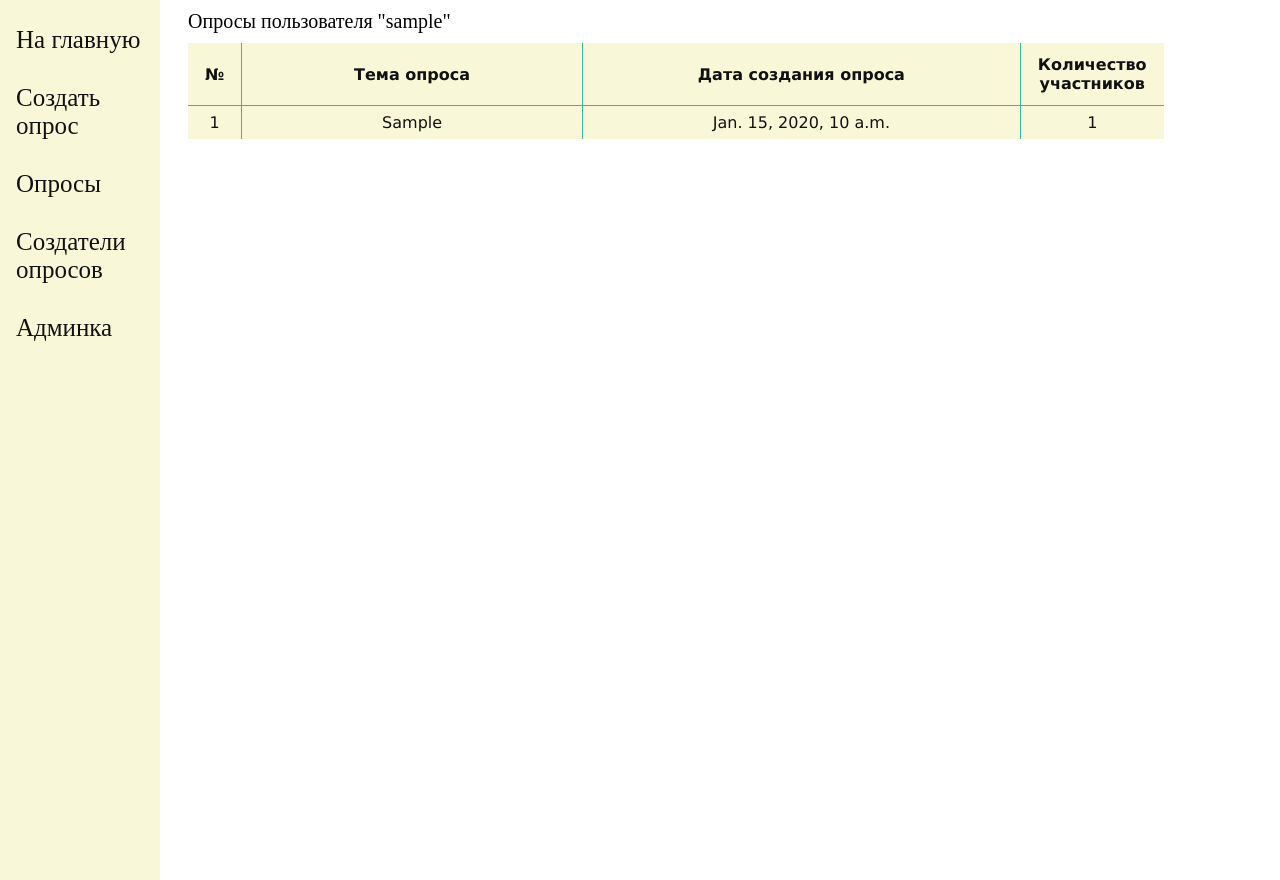
After one commit to RomanSrgvchL/HomeWorkNew, a Django app: page /creator/1 in a window 1280 px wide. The commit adds this page. Run offline with Django 4.2, Linux system fonts and the light colour scheme; tables that the repository leaves empty hold one stand-in row (values such as "Sample post").

Commit message:
создал классы представление, шаблоны

```diff
--- a/core/models.py
+++ b/core/models.py
@@ -2,7 +2,7 @@ from django.db import models
 
 
 class Creator(models.Model):
-    nickname = models.CharField('имя', max_length=100)
+    nickname = models.CharField('никнейм', max_length=100)
     dr = models.DateTimeField('дата регистриции', auto_now_add=True)
 
     def __str__(self):
@@ -11,8 +11,9 @@ class Creator(models.Model):
 
 class Poll(models.Model):
     creator = models.ForeignKey(Creator, verbose_name='creator', on_delete=models.CASCADE, related_name='polls')
-    theme = models.CharField('название', max_length=100)
+    theme = models.CharField('тема', max_length=100)
     dc = models.DateTimeField('дата создания', auto_now_add=True)
+    number = models.IntegerField('число участниов', default=0)
 
     def __str__(self):
         return self.theme
--- /dev/null
+++ b/core/static/core/css/styles.css
@@ -0,0 +1,82 @@
+/* The sidebar menu */
+.sidenav {
+    height: 100%; /* Full-height: remove this if you want "auto" height */
+    width: 160px; /* Set the width of the sidebar */
+    position: fixed; /* Fixed Sidebar (stay in place on scroll) */
+    z-index: 1; /* Stay on top */
+    top: 0; /* Stay at the top */
+    left: 0;
+    background-color: #f8f8d9; /* Black */
+    overflow-x: hidden; /* Disable horizontal scroll */
+    padding-top: 20px;
+}
+
+/* The navigation menu links */
+.sidenav a {
+    padding: 6px 8px 6px 16px;
+    text-decoration: none;
+    font-size: 25px;
+    color: #111;
+    display: block;
+}
+
+/* When you mouse over the navigation links, change their color */
+.sidenav a:hover {
+    color: blue;
+}
+
+/* Style page content */
+.main {
+    margin-left: 160px; /* Same as the width of the sidebar */
+    padding: 0px 10px;
+}
+
+/* On smaller screens, where height is less than 450px, change the style of the sidebar (less padding and a smaller font size) */
+@media screen and (max-height: 450px) {
+    .sidenav {padding-top: 15px;}
+    .sidenav a {font-size: 18px;}
+}
+
+table {
+    font-family: "Lucide Sans Unicode", "Lucida Grande", Sans-Serif;
+    font-size : 16px;
+    width: 640px;
+    text-align: center;
+    border-collapse: collapse;
+    background: #f8f8d9;
+    margin: 10px;
+}
+th {
+    color: #111;
+    border-bottom: 1px solid #37B5A5;
+    border-left: 1px solid #37B5A5;
+    padding: 12px 17px;
+}
+td {
+    color: #111;
+    border-bottom: 1px solid #37B5A5;
+    border-left: 1px solid #37B5A5;
+    padding: 7px 17px;
+}
+
+tr:last-child td {
+    border-bottom: none;
+}
+
+tr:hover td {
+    text-decoration: none;
+}
+
+tr:hover td.link {
+    text-decoration: underline;
+}
+
+a.text {
+  text-decoration: none;
+  color: blue;
+}
+
+p.text {
+    margin: 10px;
+    font-size : 20px;
+}
--- /dev/null
+++ b/core/templates/core/base.html
@@ -0,0 +1,23 @@
+<!DOCTYPE html>
+<html lang="en">
+<head>
+    {% load static %}
+    <meta charset="UTF-8">
+    <title>{{ title }}</title>
+    <link type="text/css" href="{% static 'core/css/styles.css' %}" rel="stylesheet" />
+</head>
+<body>
+    <!-- Side navigation -->
+    <div class="sidenav">
+      <a href="{% url 'mainpage' %}">На главную</a></br>
+      <a href="#">Создать опрос</a></br>
+      <a href="{% url 'polls' %}">Опросы</a></br>
+      <a href="{% url 'creators' %}">Создатели опросов</a></br>
+      <a href="/admin/">Админка</a></br>
+    </div>
+    <!-- Page content -->
+    <div class="main">
+        {% block content %}{% endblock %}
+    </div>
+</body>
+</html>
--- /dev/null
+++ b/core/templates/core/creator.html
@@ -0,0 +1,21 @@
+{% extends 'core/base.html' %}
+
+{% block content %}
+<table align="center" style="width: 90%; padding: 10px;">
+    <p class="text">Опросы пользователя "{{ creator }}"</p>
+    <tr>
+        <th style="width: 4%; border-left: none;">№</th>
+        <th style="width: 35%;">Тема опроса</th>
+        <th style="width: 45%;">Дата создания опроса</th>
+        <th style="width: 10%;">Количество участников</th>
+    </tr>
+    {% for poll in creator.polls.all %}
+        <tr>
+            <td style="border-left: none;">{{ forloop.counter }}</td>
+            <td>{{ poll }}</td>
+            <td>{{ poll.dc }}</td>
+            <td>{{ poll.number }}</td>
+        </tr>
+    {% endfor %}
+</table>
+{% endblock %}
--- a/core/urls.py
+++ b/core/urls.py
@@ -1,10 +1,13 @@
 from django.urls import path
 
-from core.views import Homepage
-from core.views import Info
+from core.views import Mainpage, Info, Creators, Creator, Polls, Poll
 
 
 urlpatterns = [
-    path('', Homepage.as_view(), name='homepage'),
+    path('', Mainpage.as_view(), name='mainpage'),
     path('info/', Info.as_view(), name='info'),
+    path('creators/', Creators.as_view(), name='creators'),
+    path('creator/<id>', Creator.as_view(), name='creator'),
+    path('polls/', Polls.as_view(), name='polls'),
+    path('poll/<id>', Poll.as_view(), name='poll'),
 ]
--- a/core/views.py
+++ b/core/views.py
@@ -1,14 +1,55 @@
 from django.shortcuts import render
 from django.views import View
 
-
-class Homepage(View):
-    def get(self, request):
-        context = {'text': 'Добро пожаловать!', 'title': 'Главная страница'}
-        return render(request=request, template_name='core/mainpage.html', context=context)
+from core import models
+from django.views.generic import ListView, DetailView, TemplateView
 
 
-class Info(View):
-    def get(self, request):
-        context = {'title': 'Информация о проекте'}
-        return render(request=request, template_name='core/info.html', context=context)
+class Mainpage(TemplateView):
+    template_name = 'core/mainpage.html'
+    extra_context = {'title': 'Главная страница'}
+
+
+class Info(TemplateView):
+    template_name = 'core/info.html'
+    extra_context = {'title': 'Информация о проекте'}
+
+
+class Creators(ListView):
+    template_name = 'core/creators.html'
+    extra_context = {'title': 'Создатели опросов'}
+    context_object_name = 'creators'
+    model = models.Creator
+
+
+class Creator(DetailView):
+    template_name = 'core/creator.html'
+    model = models.Creator
+    pk_url_kwarg = 'id'
+
+    def get_context_data(self, **kwargs):
+        creator = self.object
+        return super().get_context_data(title=creator)
+
+
+class Polls(ListView):
+    template_name = 'core/polls.html'
+    extra_context = {'title': 'Опросы'}
+    context_object_name = 'polls'
+    model = models.Poll
+
+
+class Poll(DetailView):
+    template_name = 'core/poll.html'
+    model = models.Poll
+    pk_url_kwarg = 'id'
+
+    def get_context_data(self, **kwargs):
+        poll = self.object
+        return super().get_context_data(title=poll)
+
+    def post(self, request, *args, **kwargs):
+        self.object = self.get_object()
+        self.object.number += 1
+        self.object.save()
+        return super().get(request, *args, **kwargs)
```
Also changed, not shown: core/templates/core/creators.html (added, +20 -0 lines), core/templates/core/mainpage.html (+4 -14 lines), core/templates/core/poll.html (added, +23 -0 lines), core/templates/core/polls.html (added, +16 -0 lines).
